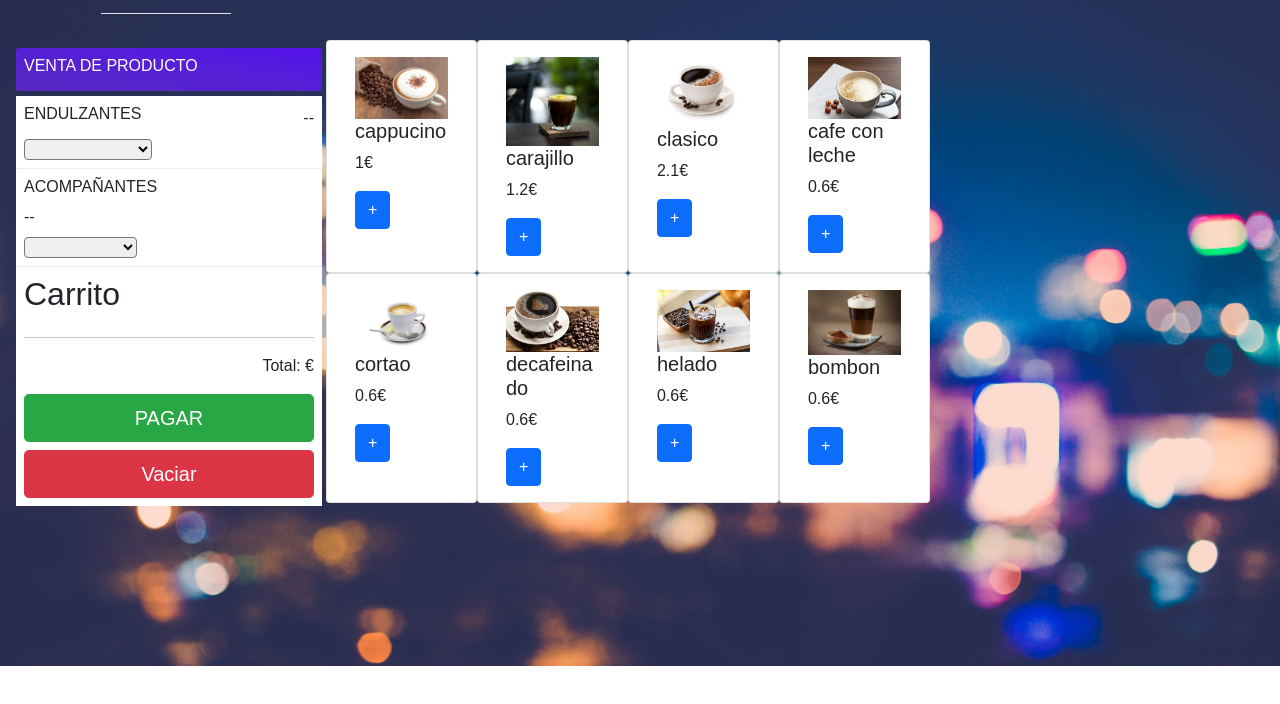
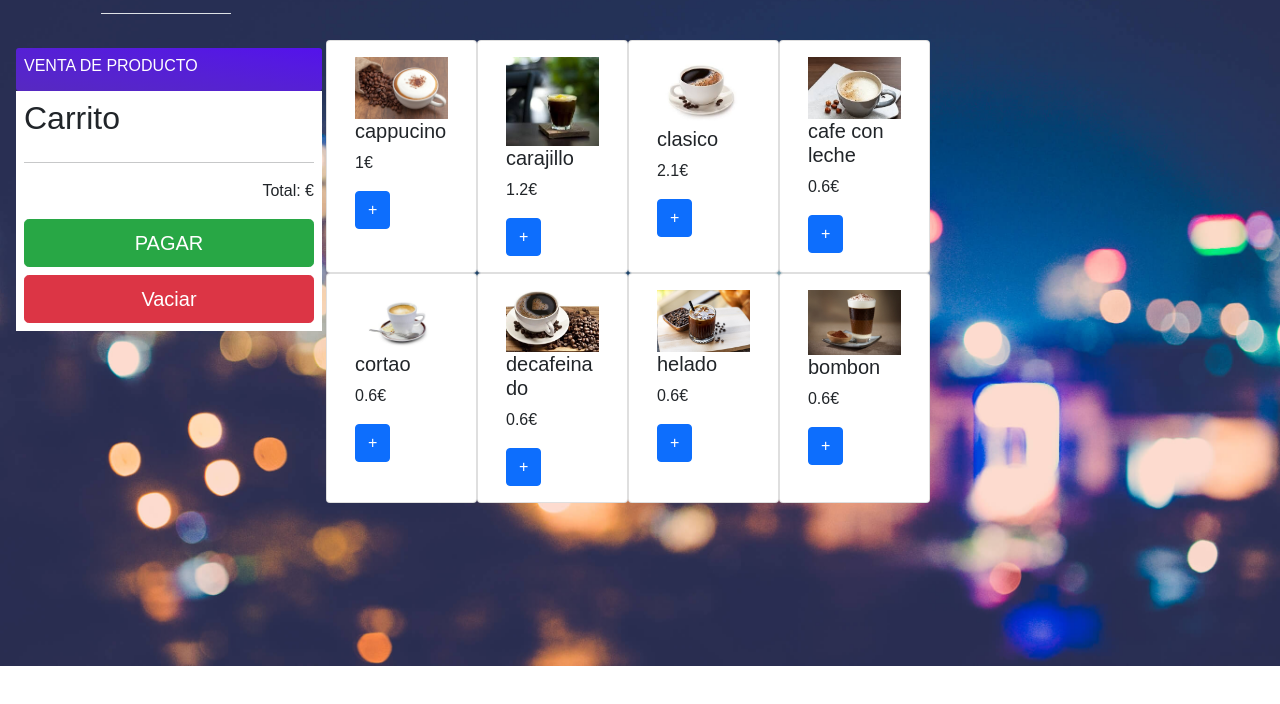
Before and after one commit to deissyMantilla/CafeteriaBrioche-, a Flask app: page /ventas in a window 1280 px wide. Shown: the part 96-800 px from the top of the page. Run offline with Flask 2, Linux system fonts and the light colour scheme.

Commit message:
[Fix]AdmonVenta2.0

```diff
--- a/templates/html/administrarVenta.html
+++ b/templates/html/administrarVenta.html
@@ -305,6 +305,7 @@
             renderItems();
         }
     </script>
+
 </head>
 
 <body oncontextmenu='return false' class='snippet-body'>
@@ -327,43 +328,7 @@
                 <div class="t-products p-2">
                     <h6 class="text-uppercase">Venta De Producto</h6>
                 </div>
-                <!--********Zona Blanca Izquierda de los detalles de la compra********-->
-                <div class="processor p-2">
-                    <div class="heading d-flex justify-content-between align-items-center">
-                        <h6 class="text-uppercase">Endulzantes</h6> <span>--</span>
-                    </div>
-                    <div class="d-flex justify-content-between mt-2">
-                        <div> <select id="listaEndulzantes" class="list-group">
-                                <option value="1"></option>
-                                <option value="2">Azucar Natural</option>
-                                <option value="3">Stevia</option>
-                                <option value="4">Panela</option>
-                                <option value="5">Miel</option>
-                                <option value="6">Sacarina</option>
-                                <option value="7">Otros</option>
-                            </select>
-                        </div>
-                    </div>
-                </div>
-                <!--********Zona Blanca Del Acompañante********-->
-                <div class="brand p-2">
-                    <aside class="col-sm-12">
-                        <h6 class="text-uppercase">Acompañantes</h6><span>--</span>
 
-                    <div class="d-flex justify-content-between mt-2">
-                        <div> <select id="listaEndulzantes" class="list-group">
-                                <option value="1"></option>
-                                <option value="2">Pan de bono</option>
-                                <option value="3">Brownie</option>
-                                <option value="4">Muffins</option>
-                                <option value="5">Biscotti</option>
-                                <option value="6">Galletas</option>
-                                <option value="7">Otros</option>
-                            </select>
-                        </div>
-                    </div>
-                </aside>
-                </div>
                 <!--********Zona Types********-->
                 <div class="type p-2 mb-2">
                     <!-- Carrito -->
```
